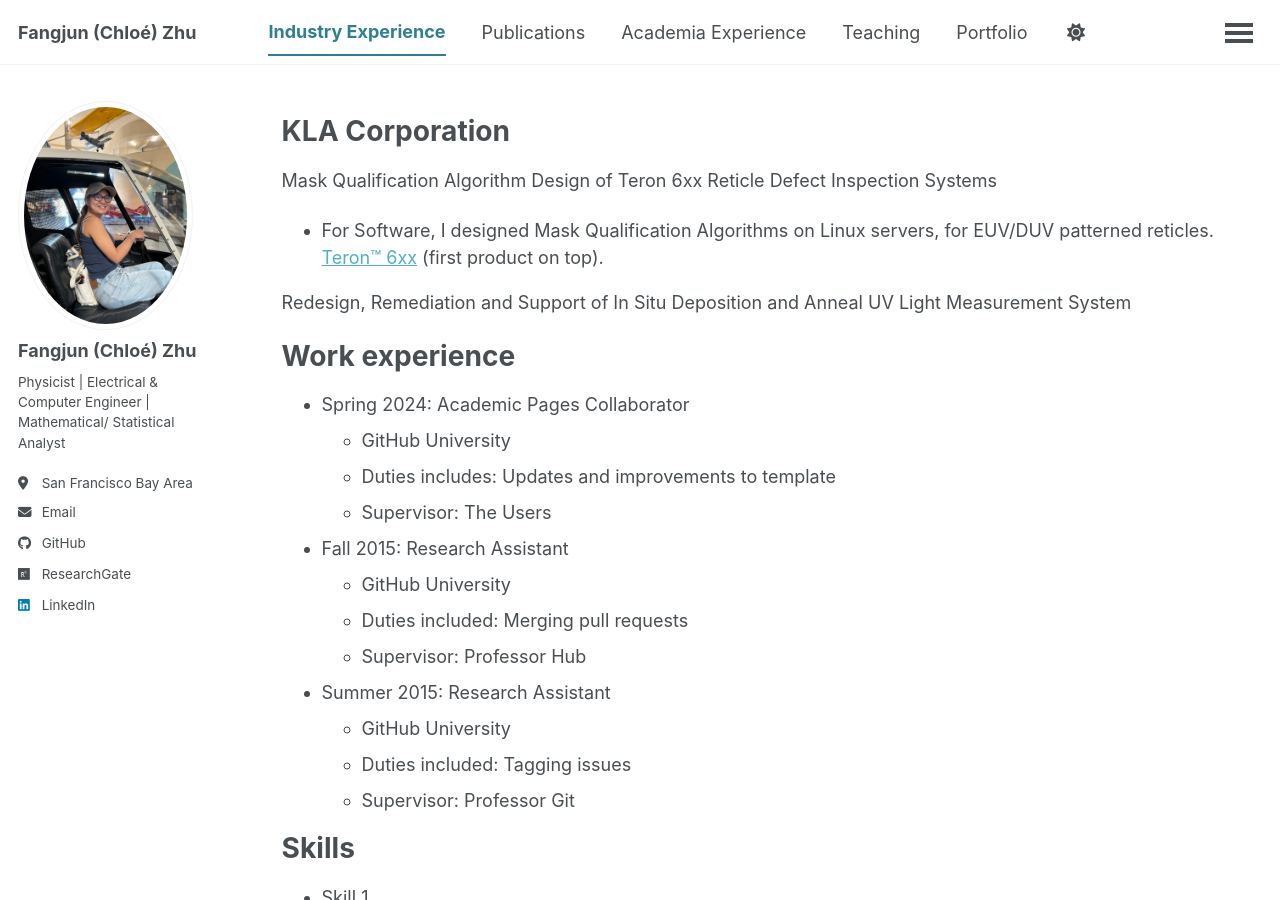
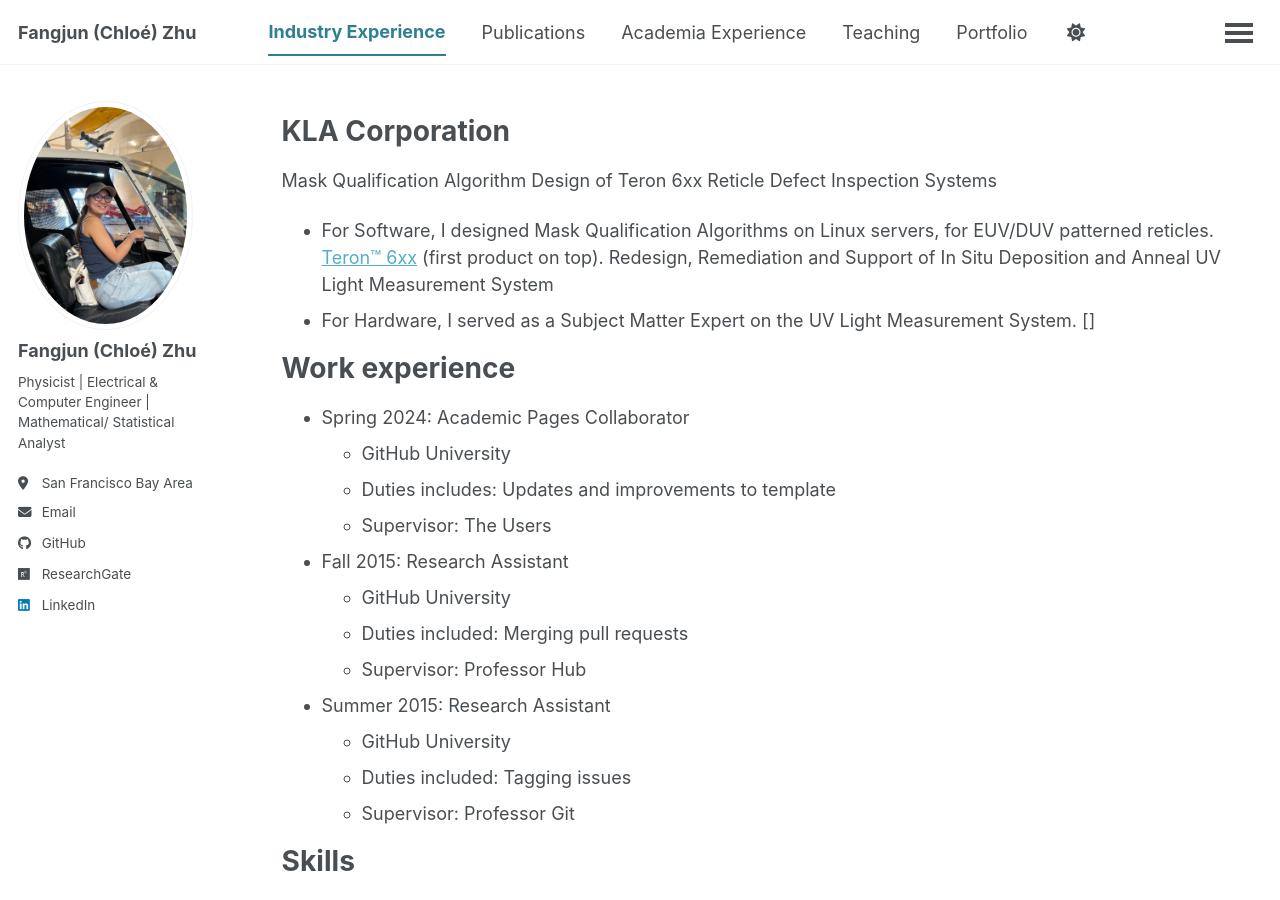
Before and after one commit to ChloeZhu1/ChloeZhu1.github.io, a Jekyll site: the page built from _pages/cv.md, in a window 1280 px wide and 900 px high. Built offline with Jekyll 4.4.1, drawn with Linux system fonts in a browser that asks for light colours; a script bundle is joined from its source files by our own code; library files that are not in the unit come from our copies.

Commit message:
Update cv.md

```diff
--- a/_pages/cv.md
+++ b/_pages/cv.md
@@ -15,9 +15,8 @@
 * For Software, I designed Mask Qualification Algorithms on Linux servers, for EUV/DUV patterned reticles. [Teron™ 6xx](https://www.kla.com/products/reticle-manufacturing) (first product on top).
 <!--  <br /> M.S. in Jekyll, GitHub University, 2014 -->
 <!-- * B.S. in GitHub, GitHub University, 2012 -->
-
 Redesign, Remediation and Support of In Situ Deposition and Anneal UV Light Measurement System
-
+* For Hardware, I served as a Subject Matter Expert on the UV Light Measurement System. []
 
 Work experience
 ======
```
